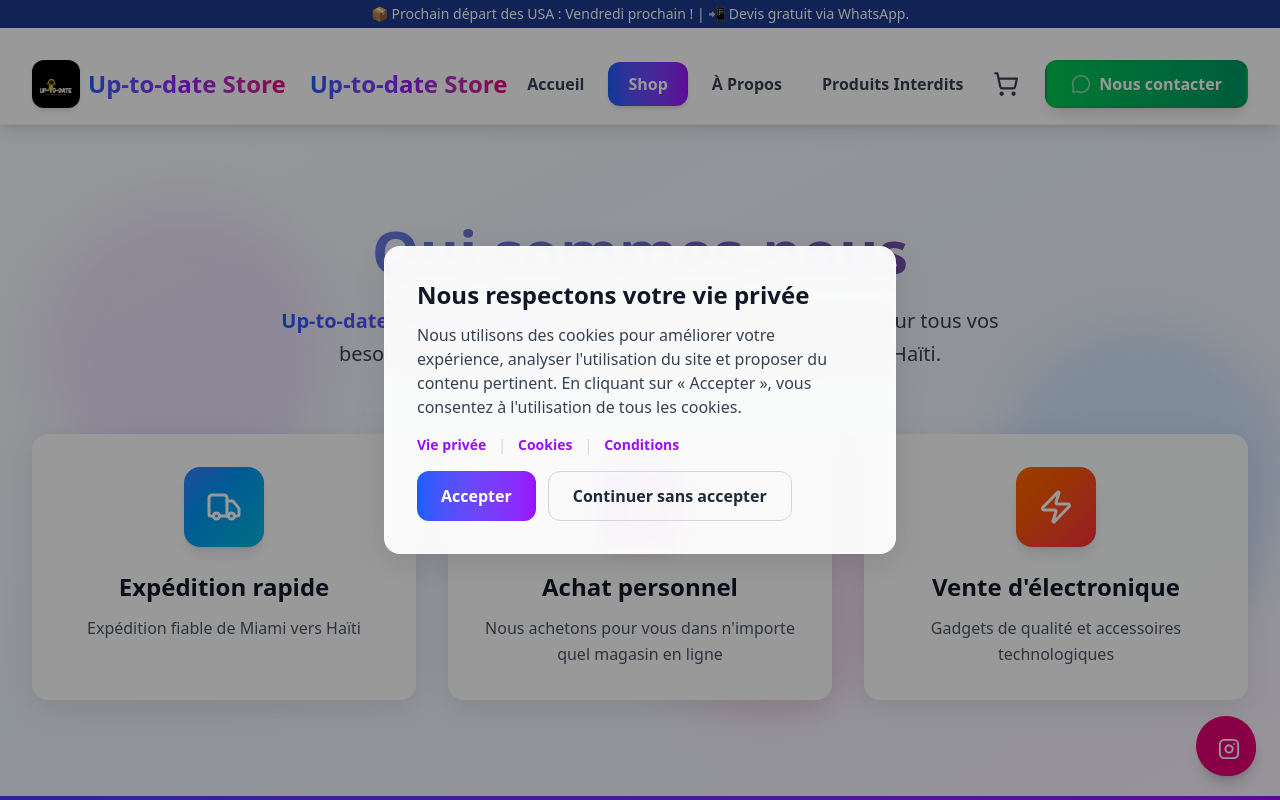
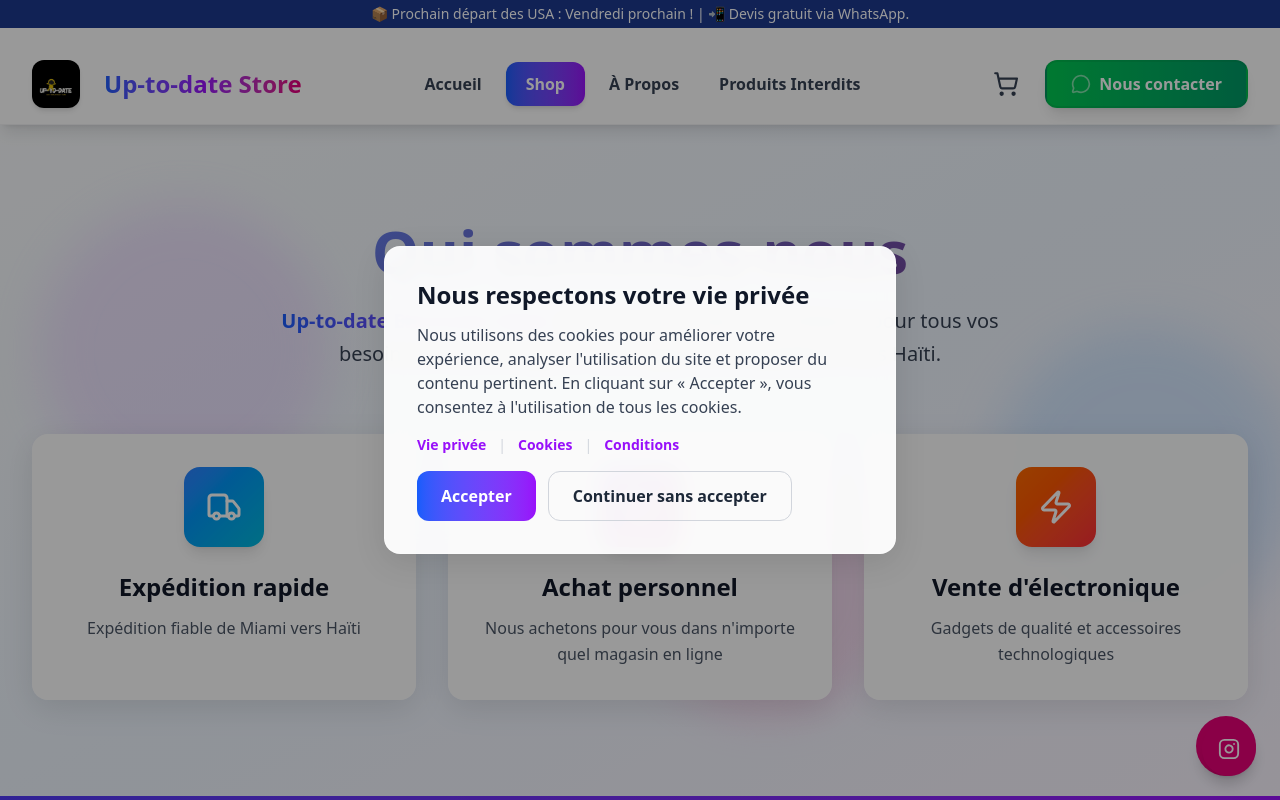
Before and after one commit to Fiedly71/up-to-date-store, a Next.js app: page / in a window 1280 px wide. Shown: the top 800 px of the page. Built offline with nearby package versions, Linux system fonts and the light colour scheme.

Commit message:
modification  dans navbar

```diff
--- a/app/components/Navbar.tsx
+++ b/app/components/Navbar.tsx
@@ -23,21 +23,11 @@
               height={48}
               className="rounded-xl object-contain shadow-md group-hover:shadow-xl transition-all duration-300 group-hover:scale-110"
             />
-            <div className="flex items-center gap-2">
-              <h1 className="text-xl sm:text-2xl font-extrabold bg-gradient-to-r from-blue-600 via-purple-600 to-pink-600 bg-clip-text text-transparent">
-                Up-to-date Store
-              </h1>
-            </div>
             <div className="absolute inset-0 rounded-xl bg-gradient-to-br from-blue-500/20 to-purple-500/20 opacity-0 group-hover:opacity-100 transition-opacity duration-300"></div>
           </div>
-          <div>
-            <h1 className="hidden sm:block text-xl sm:text-2xl font-extrabold bg-gradient-to-r from-blue-600 via-purple-600 to-pink-600 bg-clip-text text-transparent">
-              Up-to-date Store
-            </h1>
-            <h1 className="sm:hidden text-lg font-extrabold bg-gradient-to-r from-blue-600 to-purple-600 bg-clip-text text-transparent">
-              UP-TO-DATE
-            </h1>
-          </div>
+          <h1 className="text-xl sm:text-2xl font-extrabold bg-gradient-to-r from-blue-600 via-purple-600 to-pink-600 bg-clip-text text-transparent">
+            Up-to-date Store
+          </h1>
         </Link>
 
         {/* Liens Desktop */}
```
